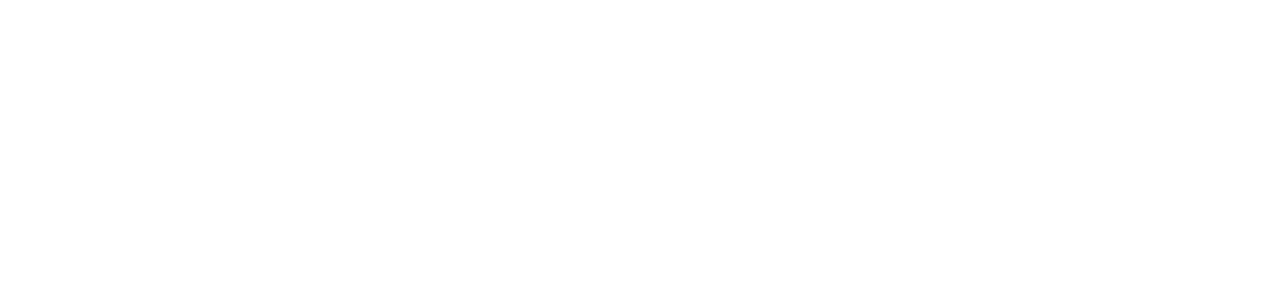
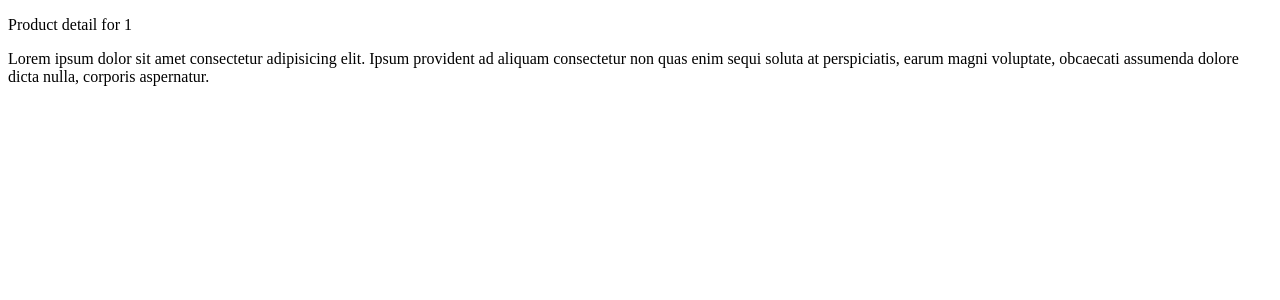
Before and after one commit to ericc70/nuxt-crash-test, a Nuxt app: page /products/1 in a window 1280 px wide. Before the commit this address had no page. Shown: the top 300 px of the page. Built offline with nearby package versions, Linux system fonts and the light colour scheme.

Commit message:
route params

```diff
--- /dev/null
+++ b/pages/products/[id].vue
@@ -0,0 +1,14 @@
+<template>
+  <section>
+    <p>Product detail for {{ id }}</p>
+    <p>Lorem ipsum dolor sit amet consectetur adipisicing elit. Ipsum provident ad aliquam consectetur non quas enim sequi soluta at perspiciatis, earum magni voluptate, obcaecati assumenda dolore dicta nulla, corporis aspernatur.</p>
+  </section>
+</template>
+
+<script setup>
+    const {id } = useRoute().params
+</script>
+
+<style>
+
+</style>
```
